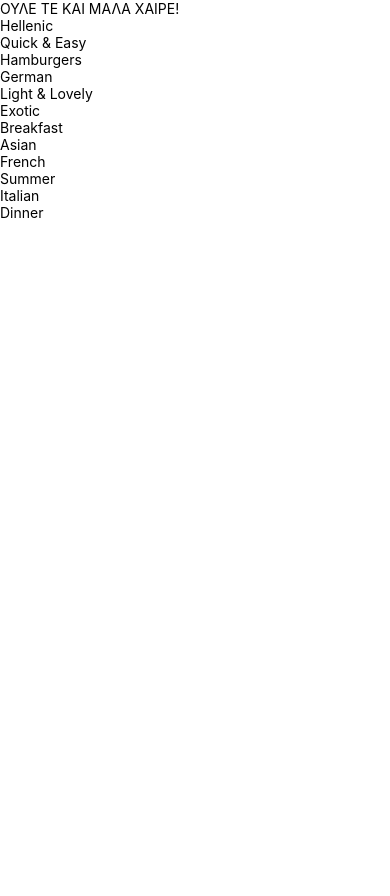
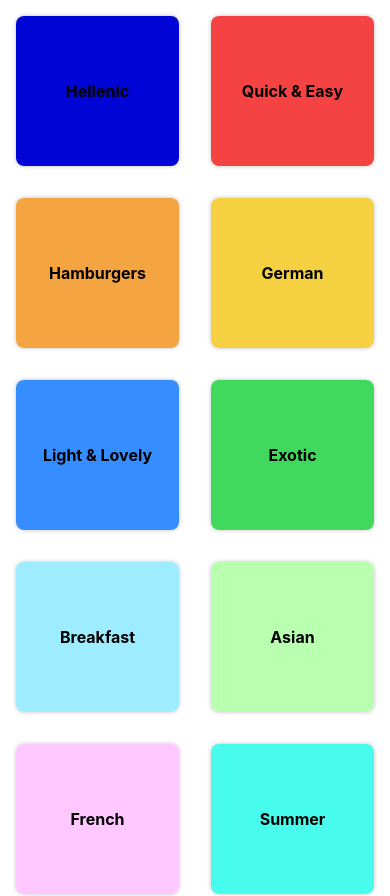
Before and after one commit to 1KRS/yevma, a React Native app: screen / in a window 390 px wide. Shown: the top 896 px of the page. Before the commit the page ends 844 px from the top, so only its background shows below. Built offline with nearby package versions, Linux system fonts and the light colour scheme.

Commit message:
Displaying Items in a Grid

```diff
--- a/App.js
+++ b/App.js
@@ -5,8 +5,7 @@
 export default function App() {
   return (
     <View style={styles.container}>
-      <Text>ΟΥΛΕ ΤΕ ΚΑΙ ΜΑΛΑ ΧΑΙΡΕ!</Text>
-      <StatusBar style="auto" />
+      <StatusBar style="light" />
       <CategoriesScreen></CategoriesScreen>
     </View>
   );
--- a/app.json
+++ b/app.json
@@ -5,6 +5,7 @@
     "version": "1.0.0",
     "orientation": "portrait",
     "icon": "./assets/icon.png",
+    "backgroundColor": "#24180f",
     "userInterfaceStyle": "light",
     "splash": {
       "image": "./assets/splash.png",
--- a/components/CategoryGridTile.js
+++ b/components/CategoryGridTile.js
@@ -1,14 +1,53 @@
-import { Pressable, Text, View } from 'react-native';
+import { Platform, Pressable, StyleSheet, Text, View } from 'react-native';
 
-const CategoryGridTile = ({title, color}) => {
+const CategoryGridTile = ({ title, color }) => {
   return (
-    <View>
-      <Pressable>
-        <View>
-          <Text>{title}</Text>
+    <View style={styles.gridItem}>
+      <Pressable
+        style={({ pressed }) => [
+          styles.button,
+          pressed ? styles.buttonPressed : null,
+        ]}
+        android_ripple={{ color: '#ccc' }}
+      >
+        <View style={[styles.innerContainer, , { backgroundColor: color }]}>
+          <Text style={styles.title}>{title}</Text>
         </View>
       </Pressable>
     </View>
   );
 };
 export default CategoryGridTile;
+
+const styles = StyleSheet.create({
+  gridItem: {
+    flex: 1,
+    margin: 16,
+    height: 150,
+    borderRadius: 8,
+    elevation: 4,
+    backgroundColor: 'white',
+    shadowColor: 'black',
+    shadowOpacity: 0.25,
+    shadowOffset: { width: 0, height: 0 },
+    shadowRadius: 4,
+    overflow: Platform.OS === 'android' ? 'hidden' : 'visible',
+  },
+  button: {
+    flex: 1,
+  },
+  buttonPressed: {
+    opacity: 0.5,
+  },
+  innerContainer: {
+    flex: 1,
+    padding: 16,
+    borderRadius: 8,
+    justifyContent: 'center',
+    alignItems: 'center',
+  },
+  title: {
+    fontWeight: 'bold',
+    fontSize: 16,
+  },
+});
--- a/screens/CategoriesScreen.js
+++ b/screens/CategoriesScreen.js
@@ -1,13 +1,29 @@
-import { FlatList } from 'react-native';
+import { FlatList, StyleSheet } from 'react-native';
 import { CATEGORIES } from '../data/dummy-data';
 import CategoryGridTile from '../components/CategoryGridTile';
 
 const renderCategoryItem = (itemData) => {
-  console.log('ID',  itemData)
-  return <CategoryGridTile title={itemData.item.title} color={itemData.item.color}/>
-}
+  console.log('ID', itemData);
+  return (
+    <CategoryGridTile title={itemData.item.title} color={itemData.item.color} />
+  );
+};
 
 const CategoriesScreen = () => {
-  return <FlatList data={CATEGORIES} keyExtractor={(item) => item.id} renderItem={renderCategoryItem}/>;
+  return (
+    <FlatList
+      // style = {styles.container}
+      data={CATEGORIES}
+      keyExtractor={(item) => item.id}
+      renderItem={renderCategoryItem}
+      numColumns={2}
+    />
+  );
 };
 export default CategoriesScreen;
+
+// styles = StyleSheet.create({
+//  container: {
+//   marginTop: 35,
+//  }
+// })
```
